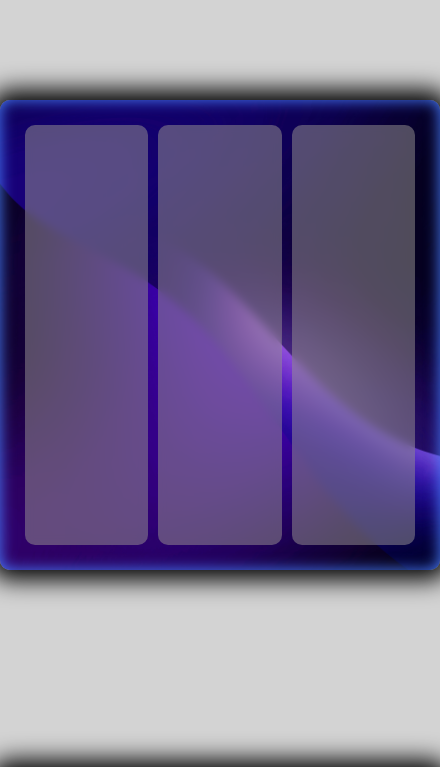
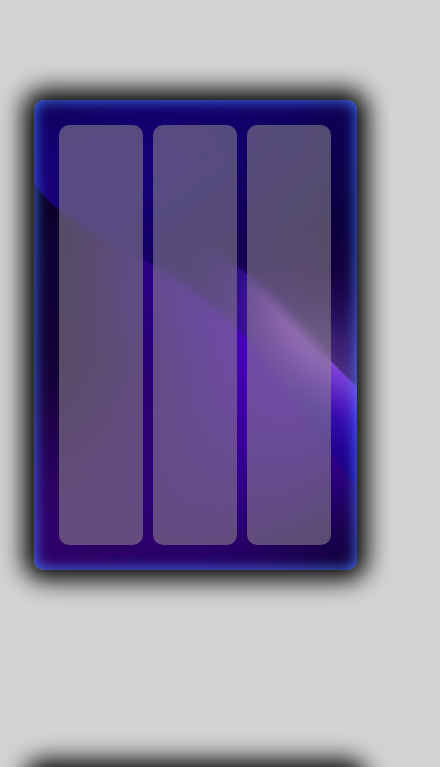
Before and after one commit to chaliyYehor/cool-animation, a website: page index.html in a window 390 px wide. Shown: the top 767 px of the page, 440 px wide, since content can reach past the window. Drawn offline with Linux system fonts and the light colour scheme.

Commit message:
fix bug with media query

```diff
--- a/_media.scss
+++ b/_media.scss
@@ -1,9 +1,5 @@
-@media (max-width: 349px) {
+@media (max-width: 500px) {
 	.wrapper {
-		width: 100vw;
-	}
-
-	body {
-		align-items: baseline;
+		width: 70%;
 	}
 }
--- a/styles.scss
+++ b/styles.scss
@@ -1,4 +1,4 @@
-// @import 'media';
+@import 'media';
 
 body {
 	margin: 0;
@@ -136,13 +136,3 @@ body {
 		}
 	}
 }
-
-@media (max-width: 500px) {
-	.wrapper {
-		width: 100%;
-	}
-
-	body {
-		align-items: baseline;
-	}
-}
```
Also changed, not shown: styles.css.
